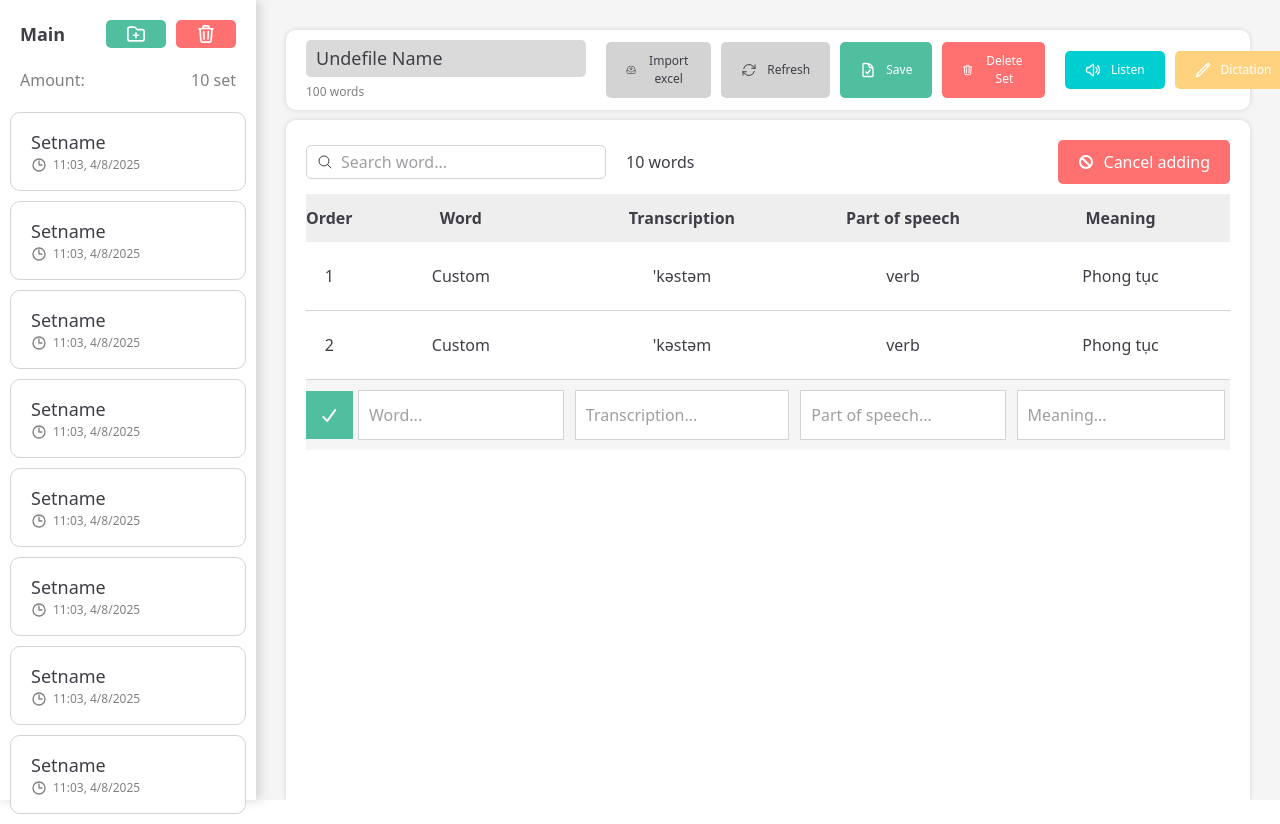
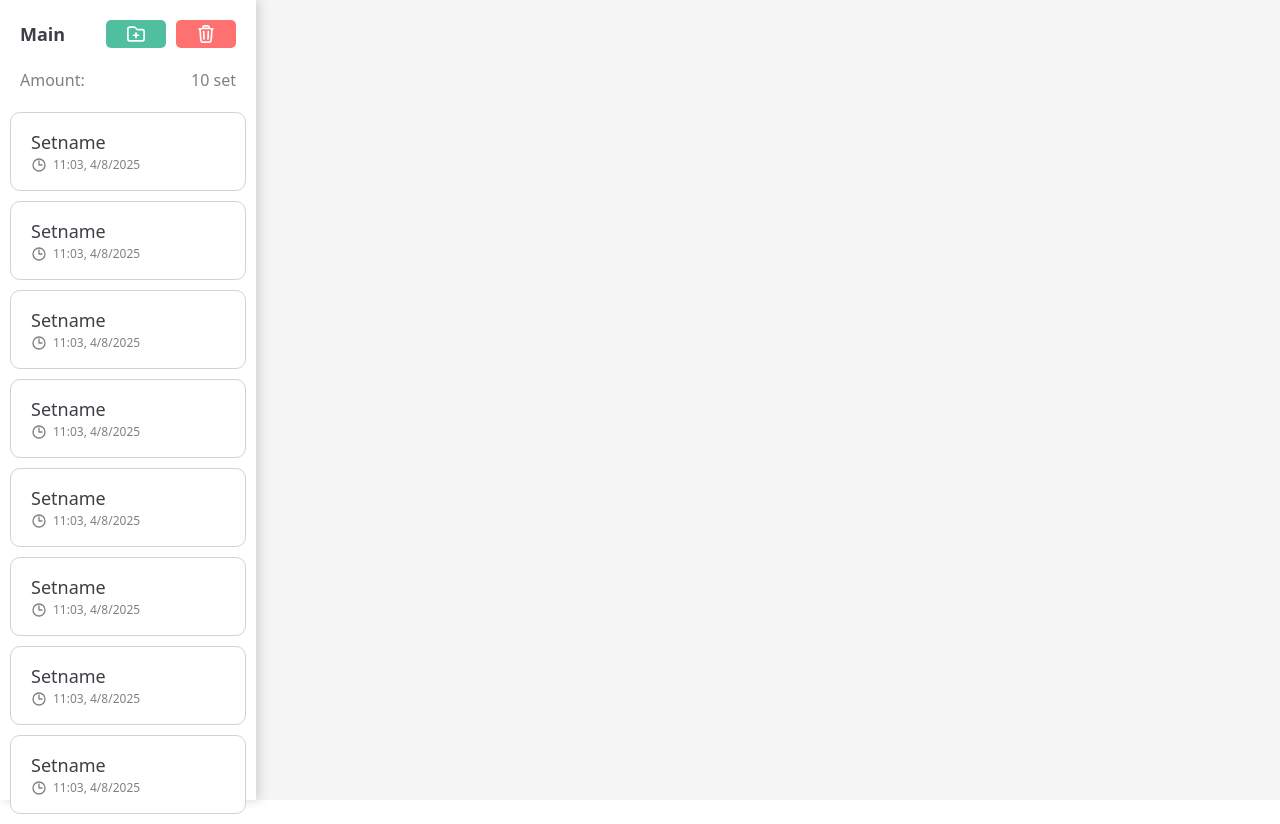
Before and after one commit to duy08k4/MListen, a React (Vite) app: page /main in a window 1280 px wide. Built offline with nearby package versions, Linux system fonts and the light colour scheme.

Commit message:
UI: Fix List Word

```diff
--- a/src/components/ListWord.mainPage.comp.tsx
+++ b/src/components/ListWord.mainPage.comp.tsx
@@ -2,12 +2,12 @@
 import React, { useEffect, useState } from "react"
 
 // Import type
-import { Word } from "./types/ListWord.type"
+import { Word } from "../types/ListWord.type"
 
 const ListWord: React.FC = () => {
     // State
     const [isDeleteWord, setIsDeleteWord] = useState<boolean>(false)
-    const [isAddNewWord, setIsAddNewWord] = useState<boolean>(true)
+    const [isAddNewWord, setIsAddNewWord] = useState<boolean>(false)
 
     // Data
     const [nameSet, setNameSet] = useState<string>("Undefile Name")
--- a/src/components/Listen.mainPage.comp.tsx
+++ b/src/components/Listen.mainPage.comp.tsx
@@ -3,7 +3,7 @@ import React from "react"
 
 const Listen: React.FC = () => {
     return (
-        <p>Listen</p>
+        <div className="Listen h-full w-full bg-[transparent]"></div>
     )
 }
 
--- a/src/pages/mainPage/MainPage.page.tsx
+++ b/src/pages/mainPage/MainPage.page.tsx
@@ -14,7 +14,7 @@ const MainPage: React.FC = () => {
     const testData = [1, 1, 1, 1, 1, 1, 1, 1]
     const [listChoose, setListChoose] = useState<Array<boolean>>(testData.map(() => false))
     const [isDelete, setIsDelete] = useState<boolean>(false)
-    const [renderedComponent, setRenderedComponent] = useState<string>("listWord")
+    const [renderedComponent, setRenderedComponent] = useState<string>("listen")
 
 
     // Component
```
Also changed, not shown: src/types/ListWord.type.tsx (renamed from src/components/types/ListWord.type.tsx).
